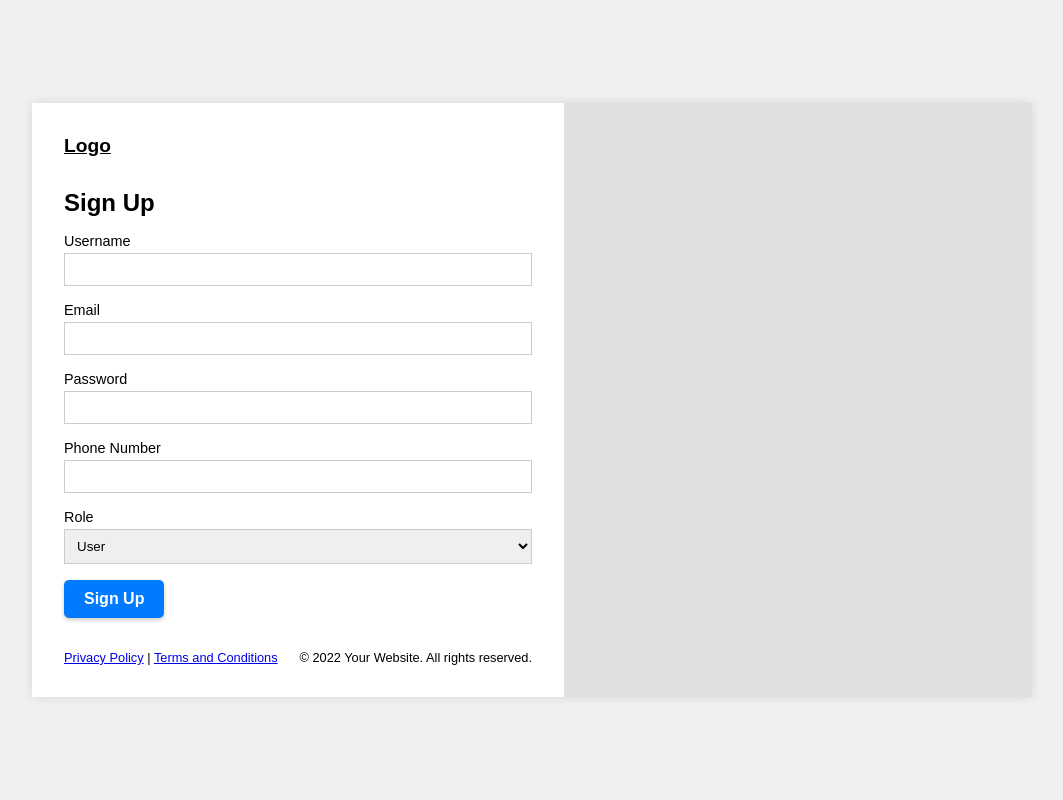
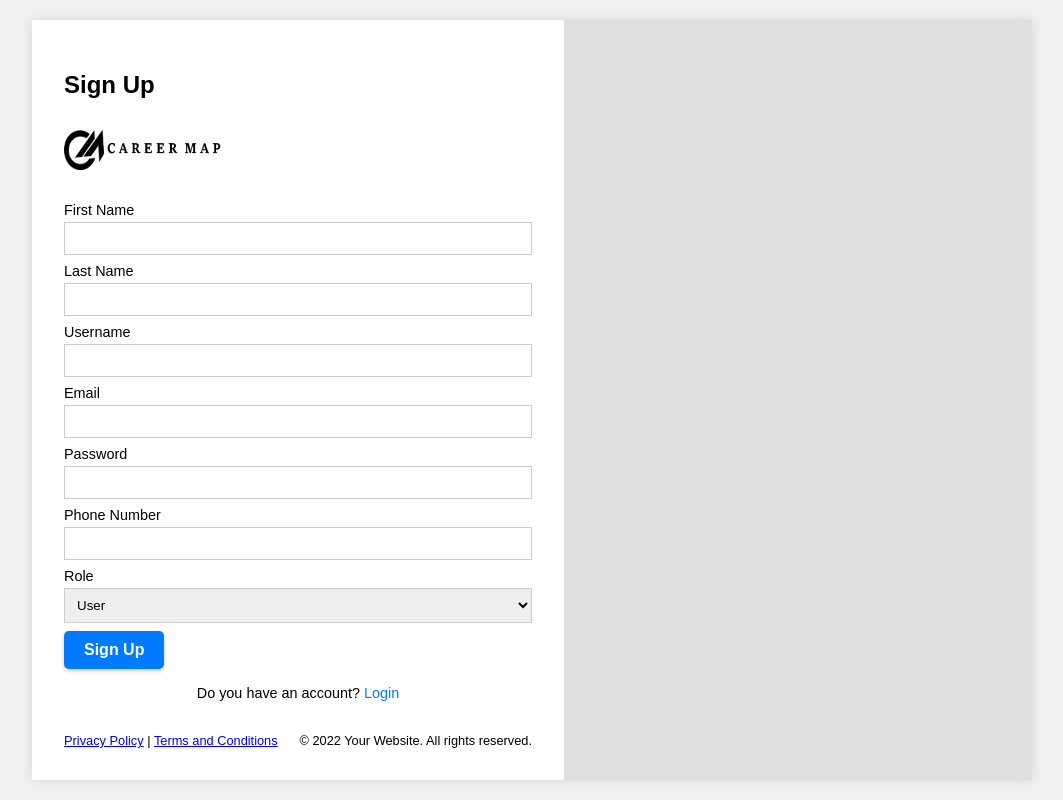
Before and after one commit to Scar1109/CareerMap, a PHP site: page /php/signup.php in a window 1280 px wide. Shown: the whole page, without its empty margins (108-1171 px from the left). Run offline with PHP 8.4, Linux system fonts and the light colour scheme.

Commit message:
update login signup profile

```diff
--- a/php/includes/signup.inc.php
+++ b/php/includes/signup.inc.php
@@ -10,6 +10,8 @@ require_once 'functions.inc.php';  // Functions for input validation
 if (isset($_POST["submit"])) {
 
     // Retrieve user input
+    $first_name = $_POST["first_name"];  // New field
+    $last_name = $_POST["last_name"];    // New field
     $username = $_POST["username"];
     $email = $_POST["email"];
     $password = $_POST["password"];
@@ -17,7 +19,7 @@ if (isset($_POST["submit"])) {
     $role = $_POST["role"];
 
     // Validate input (You can create custom validation functions in functions.inc.php)
-    if (emptyInputsSignup($username, $email, $password, $role) !== false) {
+    if (emptyInputsSignup($username, $email, $password, $role, $first_name, $last_name) !== false) {
         header("Location: ../signup.php?error=emptyinput");
         exit();
     }
@@ -38,7 +40,7 @@ if (isset($_POST["submit"])) {
     }
 
     // Register user and redirect based on role
-    createUser($conn, $username, $email, $password, $phone_number, $role);
+    createUser($conn, $first_name, $last_name, $username, $email, $password, $phone_number, $role);
 
 } else {
     header("Location: ../signup.php");
--- a/php/signup.php
+++ b/php/signup.php
@@ -1,5 +1,6 @@
 <!DOCTYPE html>
 <html lang="en">
+
 <head>
     <meta charset="UTF-8">
     <meta name="viewport" content="width=device-width, initial-scale=1.0">
@@ -15,44 +16,53 @@
             min-height: 100vh;
             background-color: #f0f0f0;
         }
+
         .container {
             display: flex;
-            width: 80%;
+            width: 90%;
             max-width: 1000px;
             background-color: white;
-            box-shadow: 0 0 10px rgba(0,0,0,0.1);
+            box-shadow: 0 0 10px rgba(0, 0, 0, 0.1);
         }
+
         .signup-form {
             flex: 1;
             padding: 2rem;
         }
+
         .image-placeholder {
             flex: 1;
             background-color: #e0e0e0;
         }
+
         .logo {
             font-size: 1.2rem;
             font-weight: bold;
             margin-bottom: 2rem;
             text-decoration: underline;
         }
+
         h2 {
             margin-bottom: 1rem;
         }
+
         form {
             display: flex;
             flex-direction: column;
         }
+
         label {
             margin-bottom: 0.25rem;
             font-size: 0.9rem;
         }
+
         input,
         select {
             padding: 0.5rem;
-            margin-bottom: 1rem;
+            margin-bottom: 0.5rem;
             border: 1px solid #ccc;
         }
+
         .signup-button {
             padding: 10px 20px;
             font-size: 16px;
@@ -66,27 +76,61 @@
             box-shadow: 0 2px 4px rgba(0, 0, 0, 0.2);
             align-self: flex-start;
         }
+
         .signup-button:hover {
             background-color: #0056b3;
         }
+
         .signup-button:active {
             transform: translateY(1px);
             box-shadow: 0 1px 2px rgba(0, 0, 0, 0.2);
         }
+
         .footer {
             display: flex;
             justify-content: space-between;
             margin-top: 2rem;
             font-size: 0.8rem;
         }
+
+        .register-link {
+            margin-top: 1rem;
+            font-size: 0.9rem;
+            text-align: center;
+        }
+
+        .register-link a {
+            color: #007bff;
+            text-decoration: none;
+        }
+
+        .register-link a:hover {
+            text-decoration: underline;
+        }
+
+        .logo {
+            height: 40px;
+            width: 160px;
+            display: block;
+            margin-top: 15px;
+            float: left;
+        }
     </style>
 </head>
+
 <body>
     <div class="container">
         <div class="signup-form">
-            <div class="logo">Logo</div>
-            <h2>Sign Up</h2>
+        <h2>Sign Up</h2>
             <form action="includes/signup.inc.php" method="POST">
+            <img class="logo" src="../images/logo_Main.png" alt="logo">
+
+                <label for="first_name">First Name</label>
+                <input type="text" id="first_name" name="first_name" required>
+
+                <label for="last_name">Last Name</label>
+                <input type="text" id="last_name" name="last_name" required>
+
                 <label for="username">Username</label>
                 <input type="text" id="username" name="username" required>
 
@@ -108,6 +152,10 @@
                 <button type="submit" name="submit" class="signup-button">Sign Up</button>
             </form>
 
+            <div class="register-link">
+                Do you have an account? <a href="login.php">Login</a>
+            </div>
+
             <div class="footer">
                 <div>
                     <a href="#">Privacy Policy</a> | <a href="#">Terms and Conditions</a>
@@ -118,4 +166,5 @@
         <div class="image-placeholder"></div>
     </div>
 </body>
+
 </html>
```
Also changed, not shown: php/includes/functions.inc.php (+34 -6 lines), php/login.php (+49 -3 lines), php/profile.php (+8 -1 lines), images/profile.png (added).
